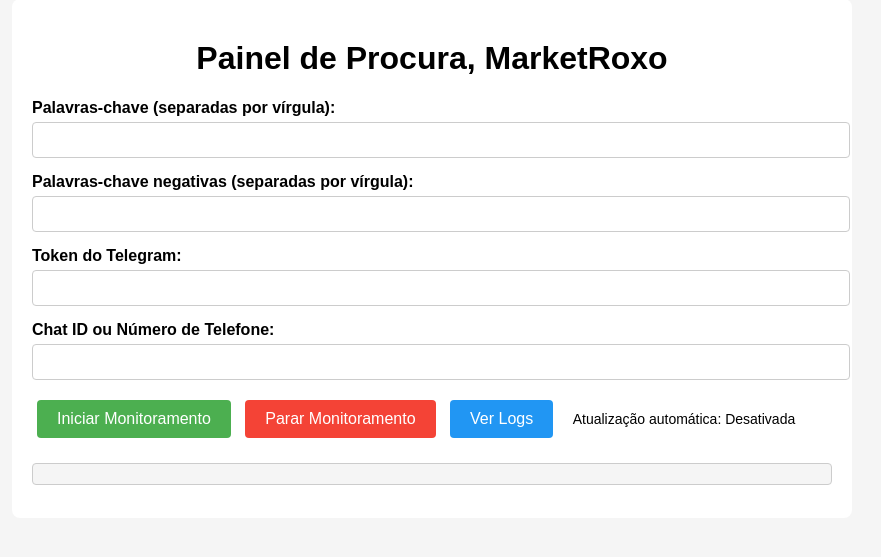
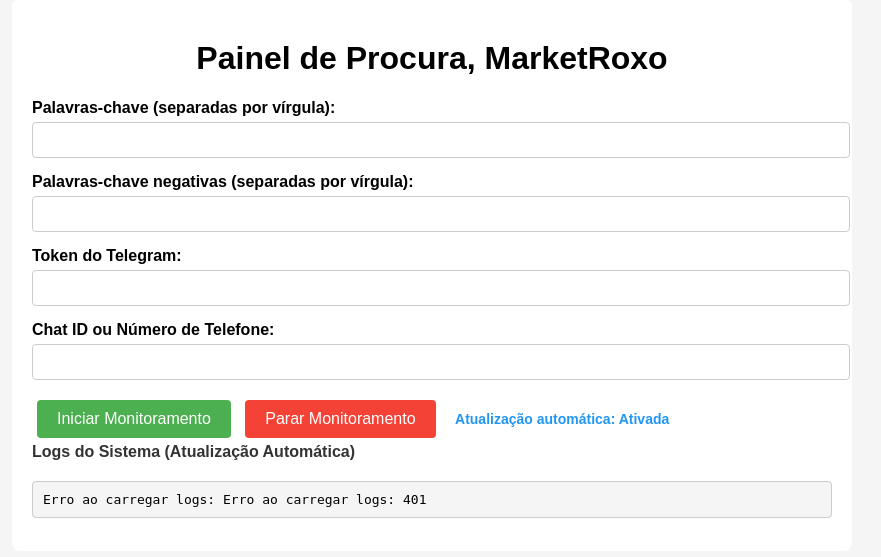
Before and after one commit to afa7789/pyscrapper, a Flask app: template template/admin.html in a window 1280 px wide. Shown: the part 21-578 px from the top of the page, without its empty margins (208-1089 px from the left). Run offline with Flask 3, Linux system fonts and the light colour scheme; the template is opened without the code that fills it, so the values that code supplies are empty; parts of the project's set-up code (start-up, migrations or seed data) failed here and were passed over.

Commit message:
Refactor admin panel to enhance log fetching and automatic updates; improve error handling and UI elements

```diff
--- a/template/admin.html
+++ b/template/admin.html
@@ -13,9 +13,9 @@
         button { padding: 10px 20px; margin: 5px; font-size: 16px; cursor: pointer; border: none; border-radius: 4px; }
         #startBtn { background-color: #4CAF50; color: white; }
         #stopBtn { background-color: #f44336; color: white; }
-        #logBtn { background-color: #2196F3; color: white; }
-        .status { display: inline-block; margin-left: 10px; font-size: 14px; }
-        #logOutput { margin-top: 20px; padding: 10px; background: #f5f5f5; border: 1px solid #ccc; border-radius: 4px; white-space: pre-wrap; }
+        .status { display: inline-block; margin-left: 10px; font-size: 14px; color: #2196F3; font-weight: bold; }
+        #logOutput { margin-top: 20px; padding: 10px; background: #f5f5f5; border: 1px solid #ccc; border-radius: 4px; white-space: pre-wrap; max-height: 400px; overflow-y: auto; }
+        .log-header { margin-bottom: 10px; font-weight: bold; color: #333; }
     </style>
 </head>
 <body>
@@ -39,9 +39,10 @@
         </div>
         <button id="startBtn" onclick="startMonitoring()">Iniciar Monitoramento</button>
         <button id="stopBtn" onclick="stopMonitoring()">Parar Monitoramento</button>
-        <button id="logBtn" onclick="viewLogs()">Ver Logs</button>
-        <span id="autoUpdateStatus" class="status"></span>
-        <pre id="logOutput"></pre>
+        <span id="autoUpdateStatus" class="status">Carregando logs...</span>
+
+        <div class="log-header">Logs do Sistema (Atualização Automática)</div>
+        <pre id="logOutput">Carregando logs...</pre>
     </div>
     <script>
         let logUpdateInterval = null;
@@ -49,7 +50,7 @@
         // Função para iniciar atualização automática dos logs
         function startAutoUpdate() {
             if (!logUpdateInterval) {
-                logUpdateInterval = setInterval(fetchLogs, 2000);
+                logUpdateInterval = setInterval(fetchLogs, 2000); // Atualiza a cada 2 segundos
                 document.getElementById('autoUpdateStatus').textContent = 'Atualização automática: Ativada';
             }
         }
@@ -63,18 +64,29 @@
             }
         }
 
-        // Função para buscar os logs sem alterar a UI
+        // Função para buscar os logs
         function fetchLogs() {
             fetch('/logs', {
                 headers: {
                     'Authorization': 'Basic ' + btoa('{{ username }}:{{ password }}')
                 }
             })
-            .then(response => response.text())
+            .then(response => {
+                if (!response.ok) {
+                    throw new Error('Erro ao carregar logs: ' + response.status);
+                }
+                return response.text();
+            })
             .then(data => {
-                document.getElementById('logOutput').textContent = data;
+                const logOutput = document.getElementById('logOutput');
+                logOutput.textContent = data || 'Nenhum log disponível';
+                // Auto-scroll para o final dos logs
+                logOutput.scrollTop = logOutput.scrollHeight;
             })
-            .catch(error => console.error('Erro ao carregar logs: ' + error));
+            .catch(error => {
+                console.error('Erro ao carregar logs:', error);
+                document.getElementById('logOutput').textContent = 'Erro ao carregar logs: ' + error.message;
+            });
         }
 
         function startMonitoring() {
@@ -84,6 +96,7 @@
                 token: document.getElementById('token').value,
                 chat_input: document.getElementById('chatInput').value
             };
+
             fetch('/start', {
                 method: 'POST',
                 headers: {
@@ -95,10 +108,12 @@
             .then(response => response.json())
             .then(data => {
                 alert(data.message);
-                // Inicia atualização automática quando monitoramento começa
-                startAutoUpdate();
+                // Os logs já estão sendo atualizados automaticamente
             })
-            .catch(error => alert('Erro ao iniciar monitoramento: ' + error));
+            .catch(error => {
+                console.error('Erro ao iniciar monitoramento:', error);
+                alert('Erro ao iniciar monitoramento: ' + error.message);
+            });
         }
 
         function stopMonitoring() {
@@ -111,25 +126,25 @@
             .then(response => response.json())
             .then(data => {
                 alert(data.message);
-                // Opcional: parar a atualização automática quando o monitoramento para
-                // Remova esta linha se quiser manter a atualização dos logs mesmo após parar o monitoramento
-                stopAutoUpdate();
+                // Os logs continuam sendo atualizados automaticamente
             })
-            .catch(error => alert('Erro ao parar monitoramento: ' + error));
+            .catch(error => {
+                console.error('Erro ao parar monitoramento:', error);
+                alert('Erro ao parar monitoramento: ' + error.message);
+            });
         }
 
-        function viewLogs() {
-            fetchLogs();
-            // Alternar estado da atualização automática ao clicar no botão de logs
-            if (logUpdateInterval) {
-                stopAutoUpdate();
-            } else {
-                startAutoUpdate();
-            }
-        }
+        // Inicializar quando a página carregar
+        document.addEventListener('DOMContentLoaded', function() {
+            console.log('Página carregada, iniciando atualização automática de logs...');
+            fetchLogs(); // Carrega os logs imediatamente
+            startAutoUpdate(); // Inicia a atualização automática
+        });
 
-        // Inicializar status
-        document.getElementById('autoUpdateStatus').textContent = 'Atualização automática: Desativada';
+        // Parar a atualização quando a página for fechada/recarregada
+        window.addEventListener('beforeunload', function() {
+            stopAutoUpdate();
+        });
     </script>
 </body>
 </html>
```
